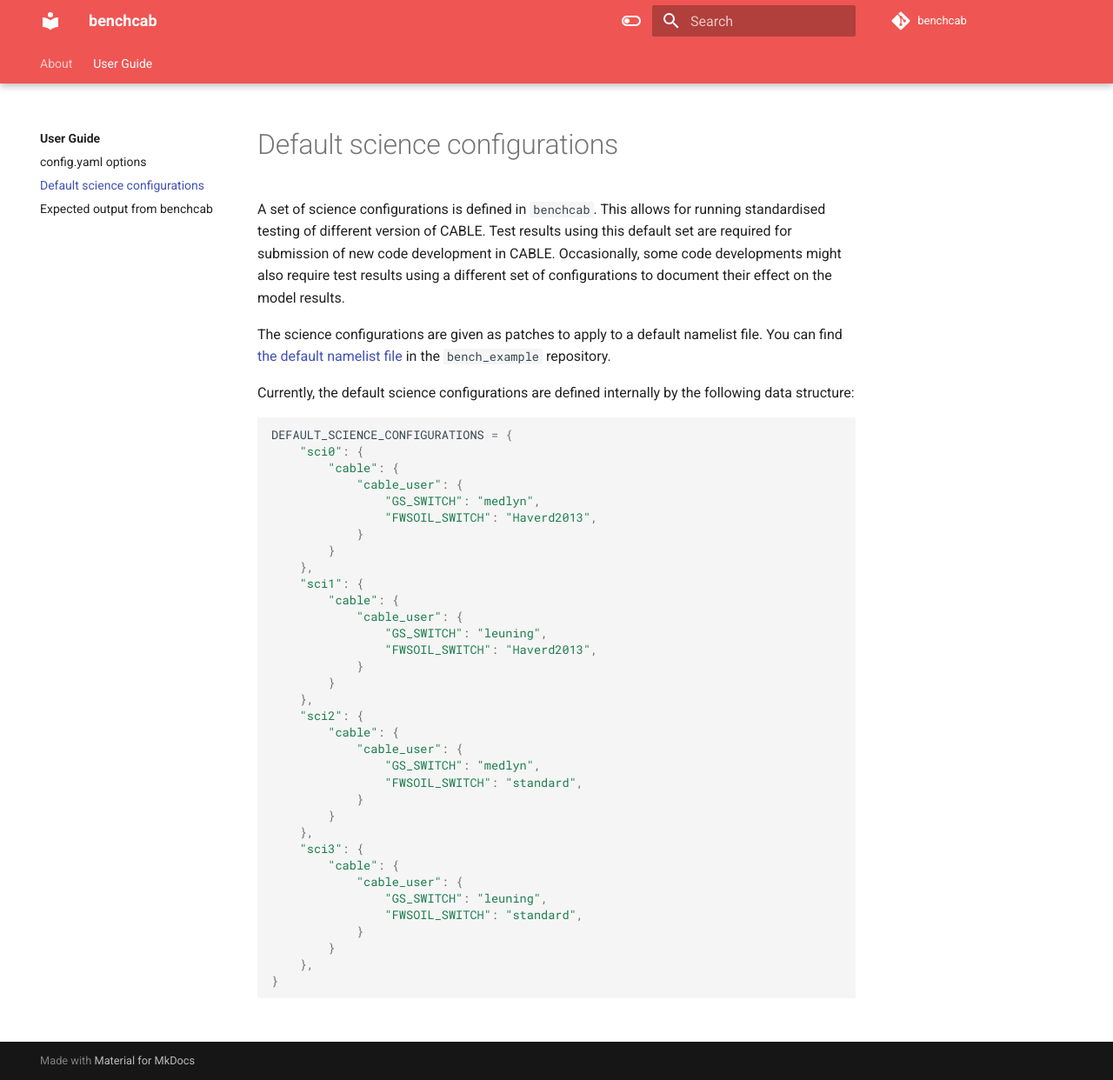
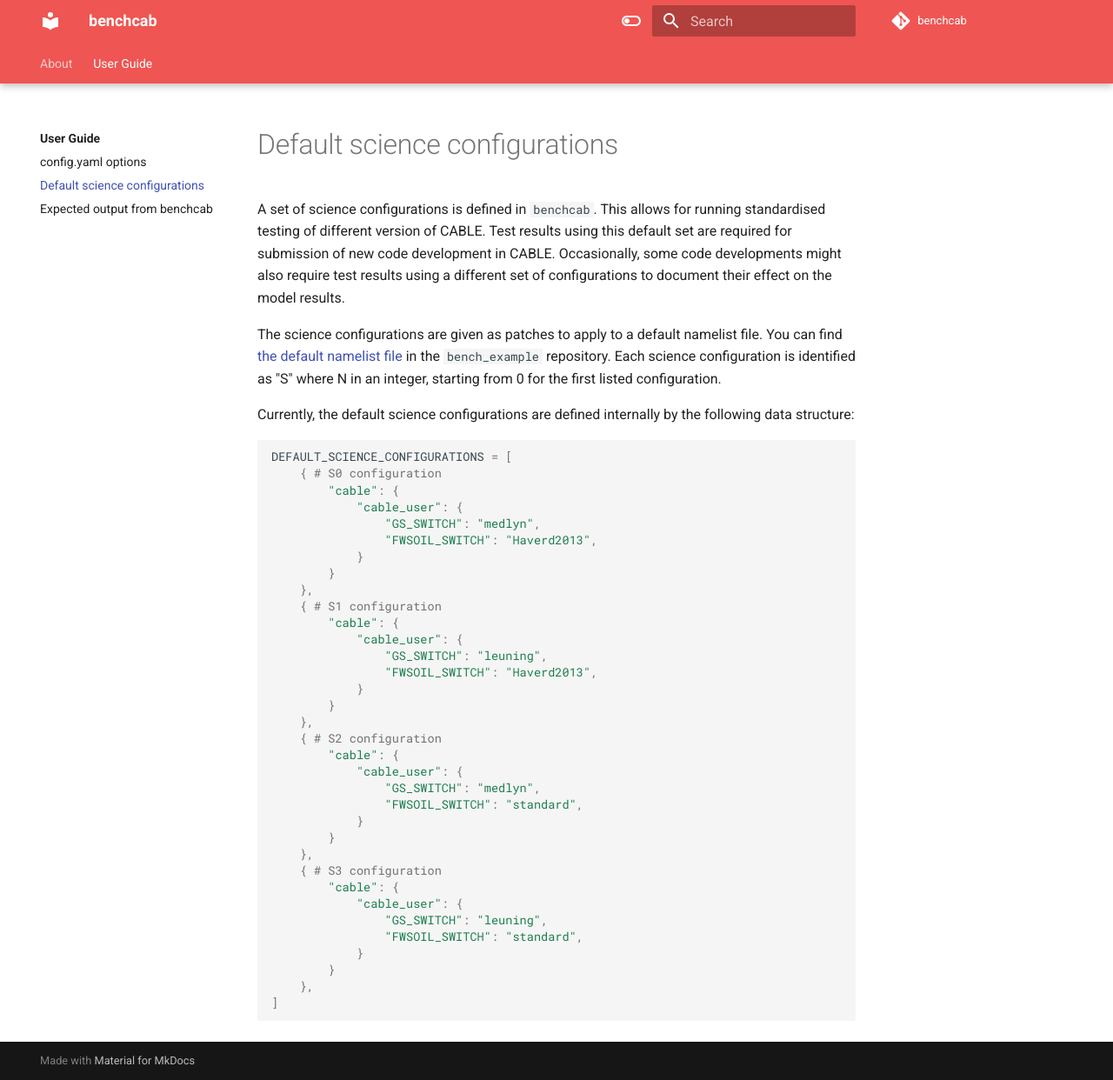
Before and after one commit to mdekauwe/CABLE_benchmarking, an MkDocs documentation site: the page built from docs/user_guide/default_science_configurations.md, in a window 1280 px wide and 1242 px high. Shown: the whole window at 87% size. Built offline with MkDocs 1.6.1 and Material for MkDocs 9.7.7, drawn with Linux system fonts in a browser that asks for light colours; comment, search, counter and statistics services are not loaded.

Commit message:
Reply to review

````diff
--- a/docs/user_guide/default_science_configurations.md
+++ b/docs/user_guide/default_science_configurations.md
@@ -2,12 +2,12 @@
 
 A set of science configurations is defined in `benchcab`. This allows for running standardised testing of different version of CABLE. Test results using this default set are required for submission of new code development in CABLE. Occasionally, some code developments might also require test results using a different set of configurations to document their effect on the model results.
 
-The science configurations are given as patches to apply to a default namelist file. You can find [the default namelist file](https://github.com/CABLE-LSM/bench_example/blob/dev/namelists/cable.nml) in the `bench_example` repository.
+The science configurations are given as patches to apply to a default namelist file. You can find [the default namelist file](https://github.com/CABLE-LSM/bench_example/blob/dev/namelists/cable.nml) in the `bench_example` repository. Each science configuration is identified as "S<N>" where N in an integer, starting from 0 for the first listed configuration.
 
 Currently, the default science configurations are defined internally by the following data structure:
 ```python
-DEFAULT_SCIENCE_CONFIGURATIONS = {
-    "sci0": {
+DEFAULT_SCIENCE_CONFIGURATIONS = [
+    { # S0 configuration
         "cable": {
             "cable_user": {
                 "GS_SWITCH": "medlyn",
@@ -15,7 +15,7 @@ DEFAULT_SCIENCE_CONFIGURATIONS = {
             }
         }
     },
-    "sci1": {
+    { # S1 configuration
         "cable": {
             "cable_user": {
                 "GS_SWITCH": "leuning",
@@ -23,7 +23,7 @@ DEFAULT_SCIENCE_CONFIGURATIONS = {
             }
         }
     },
-    "sci2": {
+    { # S2 configuration
         "cable": {
             "cable_user": {
                 "GS_SWITCH": "medlyn",
@@ -31,7 +31,7 @@ DEFAULT_SCIENCE_CONFIGURATIONS = {
             }
         }
     },
-    "sci3": {
+    { # S3 configuration
         "cable": {
             "cable_user": {
                 "GS_SWITCH": "leuning",
@@ -39,5 +39,5 @@ DEFAULT_SCIENCE_CONFIGURATIONS = {
             }
         }
     },
-}
+]
 ```
````
